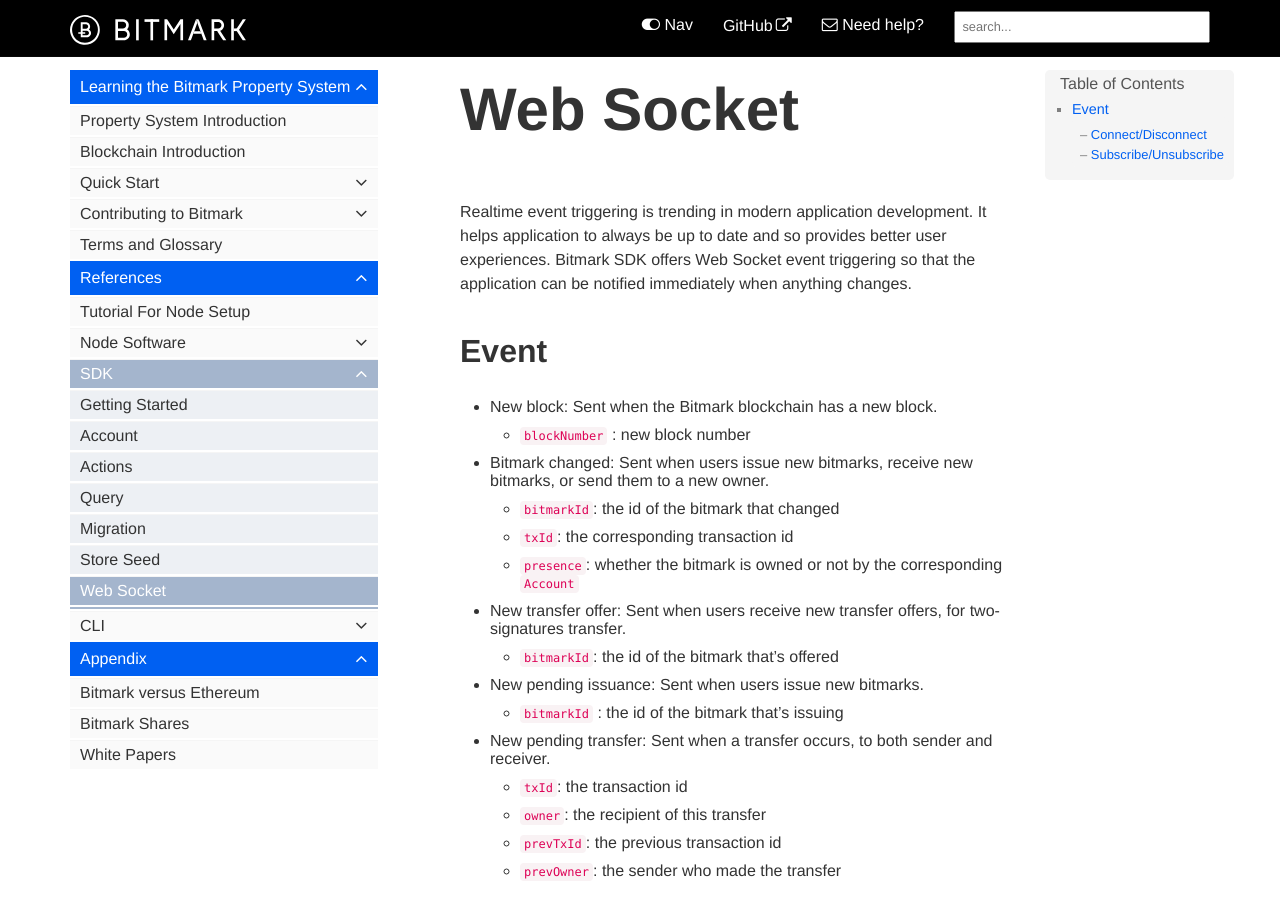
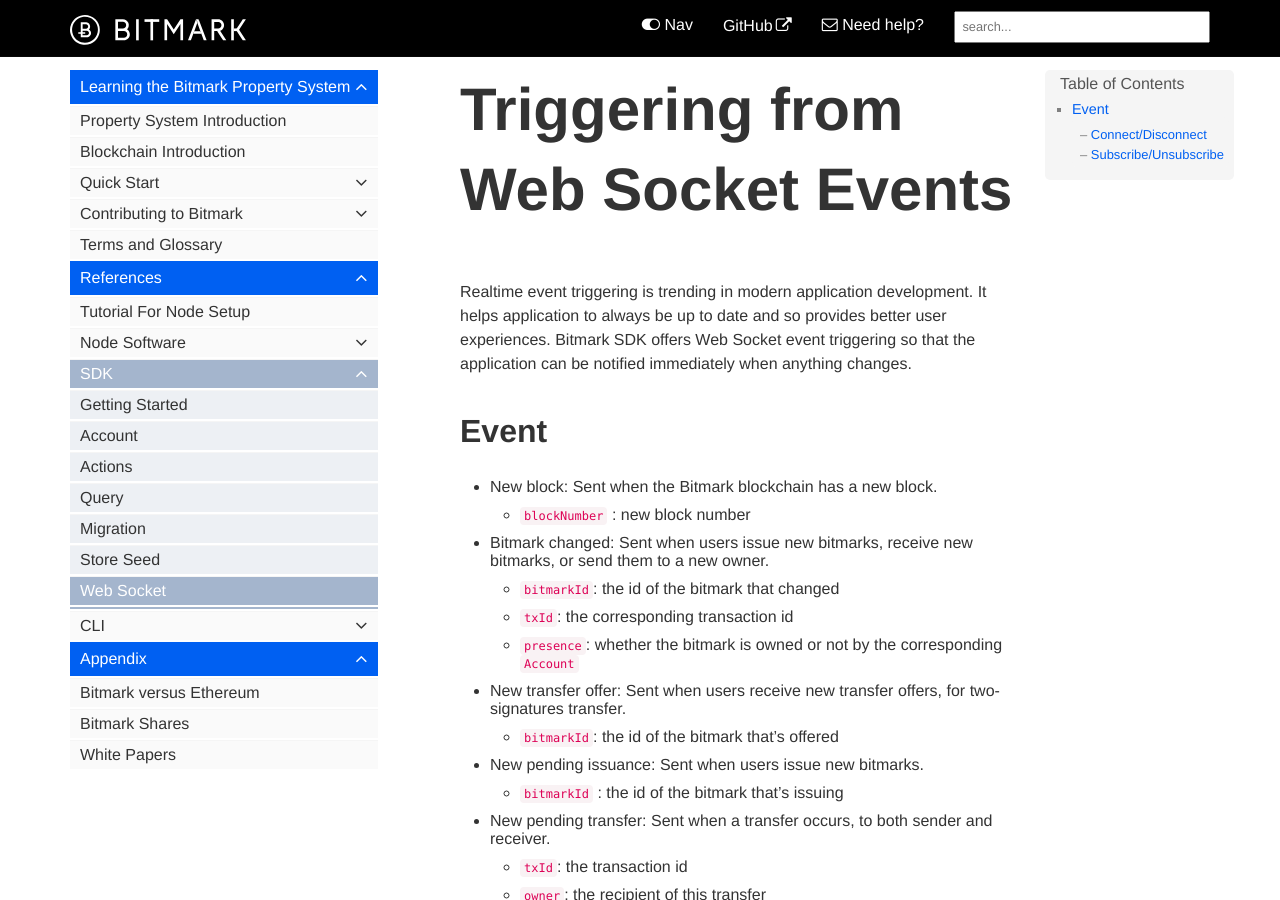
Before and after one commit to bitmark-inc/docs, a Jekyll site: the page built from pages/bitmark-references/bitmark-sdk/websocket.md, in a window 1280 px wide and 900 px high. Built offline with Jekyll 4.4.1, drawn with Linux system fonts in a browser that asks for light colours; some web fonts are replaced; comment, search, counter and statistics services are not loaded.

Commit message:
Name change

```diff
--- a/pages/bitmark-references/bitmark-sdk/websocket.md
+++ b/pages/bitmark-references/bitmark-sdk/websocket.md
@@ -1,5 +1,5 @@
 ---
-title: Web Socket
+title: Triggering from Web Socket Events
 keywords: sdk, web socket
 last_updated:
 sidebar: mydoc_sidebar
@@ -7,7 +7,7 @@
 folder: bitmark-references/bitmark-sdk
 ---
 
-# Web Socket
+# Triggering from Web Socket Events
 Realtime event triggering is trending in modern application development. It helps application to always be up to date and so provides better user experiences.
 Bitmark SDK offers Web Socket event triggering so that the application can be notified immediately when anything changes.
 
```
